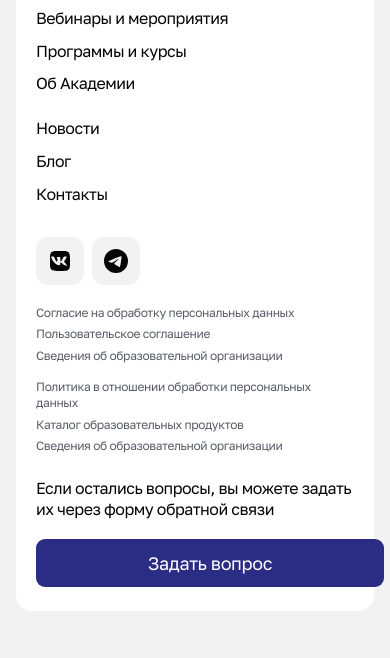
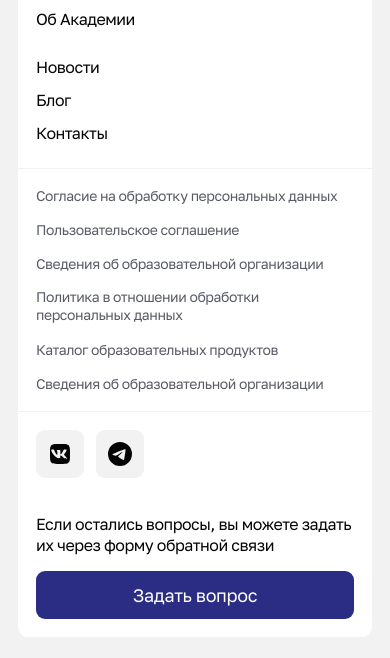
Before and after one commit to ostst/psb-calendar, a plain HTML site: page index.html in a window 390 px wide. Shown: the part 3181-3839 px from the top of the page. Drawn offline with Linux system fonts and the light colour scheme.

Commit message:
Футер: точный клон с CSS psb-academy.ru — grid layout, размеры, отступы
Co-authored-by: Cursor <cursoragent@cursor.com>

```diff
--- a/responsive.css
+++ b/responsive.css
@@ -70,31 +70,47 @@
     /* Share button removed */
 
     /* FOOTER MOBILE */
-    .footer { padding: 0 16px 40px; margin-top: 30px; }
+    .footer { padding: 0 18px 20px; margin-top: 30px; }
     .footer-card {
-        padding: 24px 20px;
-        flex-direction: column;
-        gap: 24px;
-        border-radius: 16px;
+        grid-template-columns: minmax(0, 1fr);
+        min-height: 0;
+        border-radius: 12px;
+    }
+    .footer-content {
+        gap: 0;
+        padding: 0;
     }
     .footer-navigations {
-        flex-direction: column;
-        gap: 24px;
+        grid-template-columns: minmax(0, 1fr);
+        gap: 15px;
+        padding: 18px;
+        border-bottom: 1px solid var(--border-light);
     }
+    .footer-navigations .footer-logo { display: none; }
     .footer-bottom {
-        flex-direction: column;
-        gap: 20px;
+        grid-template-columns: minmax(0, 1fr);
+        gap: 0;
+    }
+    .footer-socials {
+        order: 2;
+        padding: 18px;
     }
     .footer-legal {
-        flex-direction: column;
-        gap: 16px;
+        grid-template-columns: minmax(0, 1fr);
+        gap: 15px;
+        order: 1;
+        padding: 18px;
+        border-bottom: 1px solid var(--border-light);
     }
     .footer-feedback {
-        min-width: auto;
-        max-width: none;
+        order: 1;
+        gap: 15px;
+        padding: 18px;
+        border-left: none;
+        border-bottom: 1px solid var(--border-light);
     }
     .footer-link { font-size: 16px; }
-    .footer-legal-link { font-size: 12px; }
+    .footer-legal-link { font-size: 14px; }
     .footer-text { font-size: 16px; }
 
     /* Event Modal Mobile */
--- a/style.css
+++ b/style.css
@@ -456,36 +456,35 @@ kbd {
 }
 .btn-reset:hover { background: #EBEBED; }
 
-/* ================= FOOTER (клон psb-academy.ru) ================= */
+/* ================= FOOTER (точный клон psb-academy.ru) ================= */
 .footer {
-    background: transparent;
-    padding: 0 40px 60px;
-    margin-top: 60px;
-    max-width: 1280px;
-    margin-left: auto;
-    margin-right: auto;
+    padding: 0 0 32px;
+    max-width: 1440px;
+    margin: 60px auto 0;
+    padding-left: 32px;
+    padding-right: 32px;
 }
 
 .footer-card {
+    display: grid;
+    grid-template-columns: minmax(0, 1fr) minmax(0, 396px);
+    min-height: 380px;
     background: var(--card-bg);
-    border-radius: 24px;
-    padding: 40px;
-    display: flex;
-    gap: 40px;
+    border-radius: 15px;
 }
 
 .footer-content {
-    flex: 1;
     display: flex;
     flex-direction: column;
     justify-content: space-between;
-    gap: 32px;
+    gap: 52px;
+    padding: 32px 60px 32px 32px;
 }
 
 .footer-navigations {
-    display: flex;
+    display: grid;
+    grid-template-columns: minmax(0, 180px) minmax(0, 1fr) minmax(0, 1fr);
     gap: 48px;
-    align-items: flex-start;
 }
 
 .footer-logo {
@@ -502,7 +501,6 @@ kbd {
 .footer-nav-col {
     display: flex;
     flex-direction: column;
-    gap: 12px;
 }
 
 .footer-link {
@@ -511,53 +509,56 @@ kbd {
     color: var(--text-color);
     text-decoration: none;
     letter-spacing: -0.03em;
+    line-height: 1.3;
+    padding: 6px 0;
     transition: color 0.15s;
 }
 
 .footer-link:hover { color: var(--primary-orange-hover); }
 
 .footer-bottom {
-    display: flex;
-    gap: 32px;
-    align-items: flex-start;
+    display: grid;
+    align-items: flex-end;
+    grid-template-columns: minmax(0, 180px) minmax(0, 1fr);
+    gap: 48px;
 }
 
 .footer-socials {
     display: flex;
-    gap: 8px;
+    gap: 12px;
     flex-shrink: 0;
 }
 
 .soc-icon {
     width: 48px;
     height: 48px;
-    border-radius: 12px;
+    border-radius: 9px;
     background: var(--tag-bg);
     color: var(--text-color);
-    display: flex;
+    display: inline-flex;
     align-items: center;
     justify-content: center;
     text-decoration: none;
-    transition: background 0.15s;
+    transition: all 0.3s ease-in-out;
 }
-.soc-icon:hover { background: #e5e5e5; }
+.soc-icon:hover { color: var(--primary-orange-hover); }
 .soc-icon svg { width: 24px; height: 24px; }
 
 .footer-legal {
-    display: flex;
-    gap: 40px;
-    flex: 1;
+    display: grid;
+    align-items: flex-end;
+    grid-template-columns: minmax(0, 1fr) minmax(0, 1fr);
+    gap: 16px 48px;
 }
 
 .footer-legal-col {
     display: flex;
     flex-direction: column;
-    gap: 6px;
-    flex: 1;
+    gap: 16px;
 }
 
 .footer-legal-link {
-    font-size: 14px;
+    font-size: 16px;
     color: var(--text-muted);
     text-decoration: none;
     line-height: 1.3;
@@ -571,10 +572,9 @@ kbd {
     display: flex;
     flex-direction: column;
     justify-content: space-between;
-    gap: 20px;
-    min-width: 280px;
-    max-width: 320px;
-    flex-shrink: 0;
+    gap: 52px;
+    padding: 32px;
+    border-left: 1px solid var(--border-light);
 }
 
 .footer-text {
@@ -586,26 +586,27 @@ kbd {
 }
 
 .footer-btn {
-    background-color: var(--primary-blue);
+    background: var(--primary-blue);
     color: white;
     border: none;
     border-radius: 9px;
-    padding: 0 15px;
-    min-width: 152px;
+    gap: 6px;
     height: 48px;
     text-decoration: none;
     font-size: 18px;
     font-weight: 400;
     letter-spacing: -0.02em;
+    line-height: 1;
     text-align: center;
     display: inline-flex;
     align-items: center;
     justify-content: center;
     transition: all 0.3s ease-in-out;
     width: 100%;
+    cursor: pointer;
 }
 
-.footer-btn:hover { background-color: var(--primary-blue-hover); color: white; }
+.footer-btn:hover { background: var(--primary-blue-hover); color: white; }
 
 /* Версия для слабовидящих — применяемые стили */
 body.special-font { font-family: Georgia, 'Times New Roman', serif; font-size: 1.1em; }
```
